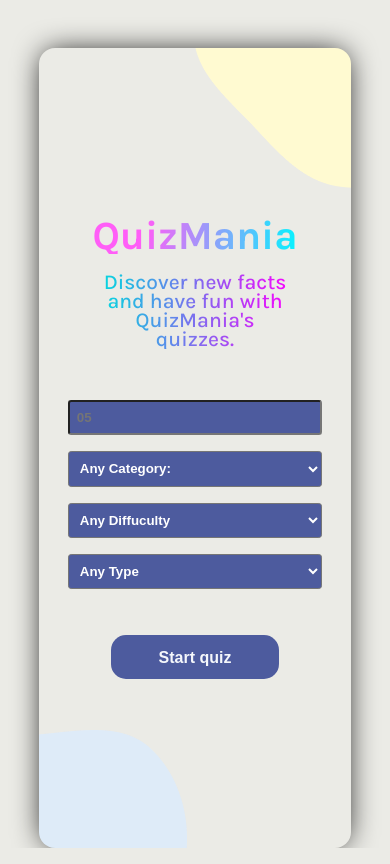
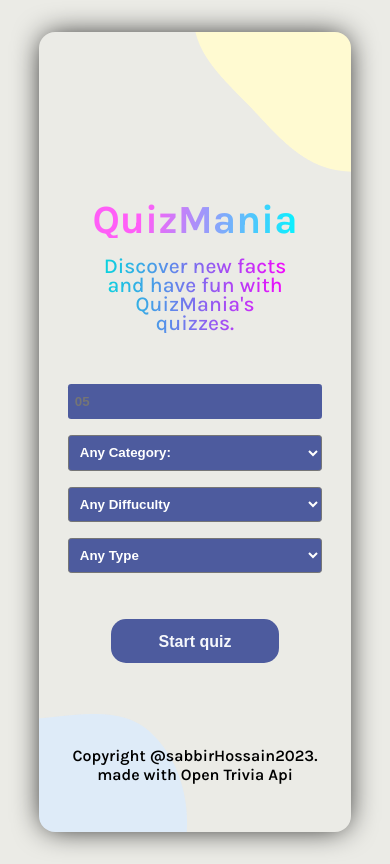
Before and after one commit to sabbir292/Quizzical, a React (Vite) app: page / in a window 390 px wide. Built offline with nearby package versions, Linux system fonts and the light colour scheme; a web font is replaced by a local one.

Commit message:
added footer, made responsive

```diff
--- a/src/App.jsx
+++ b/src/App.jsx
@@ -176,6 +176,9 @@
                     className='start-quiz'
                     onClick={startQuiz}
                 >Start quiz</button>
+                <footer className="footer">
+                    Copyright @sabbirHossain{new Date().getFullYear()}. made with Open Trivia Api
+                </footer>
             </section>
 
 
--- a/src/index.css
+++ b/src/index.css
@@ -9,7 +9,7 @@
     display: flex;
     align-items: center;
     justify-content: center;
-    margin-top: 3rem;
+    margin: 3rem;
 }
 
 body{
@@ -170,5 +170,44 @@
     outline: none;
 }
 input{
-    outline: none;
+    background-color: transparent;
+    border: 0px solid;
 }
+
+.footer{
+    position: absolute;
+    bottom: 2rem;
+    font-weight: 600;
+    padding: 1rem;
+    text-align: center;
+}
+
+@media screen and (max-width: 600px) {
+    #root{
+        margin: 2rem 0;
+        width: 100vw;
+    }
+    .main-container-landing div{
+        width: 100%;
+        text-align: center;
+        margin-top: ;
+    }
+    .ques-container{
+        height: auto;
+    }
+    .ques-container div{
+        width: 100%;
+    }
+    .question{
+        width: 100%;
+        height: auto;
+    }
+
+    .home{
+        position: absolute;
+        top: 20px;
+        left: -177px;
+        font-size: 2rem;
+    }
+
+  }
```
